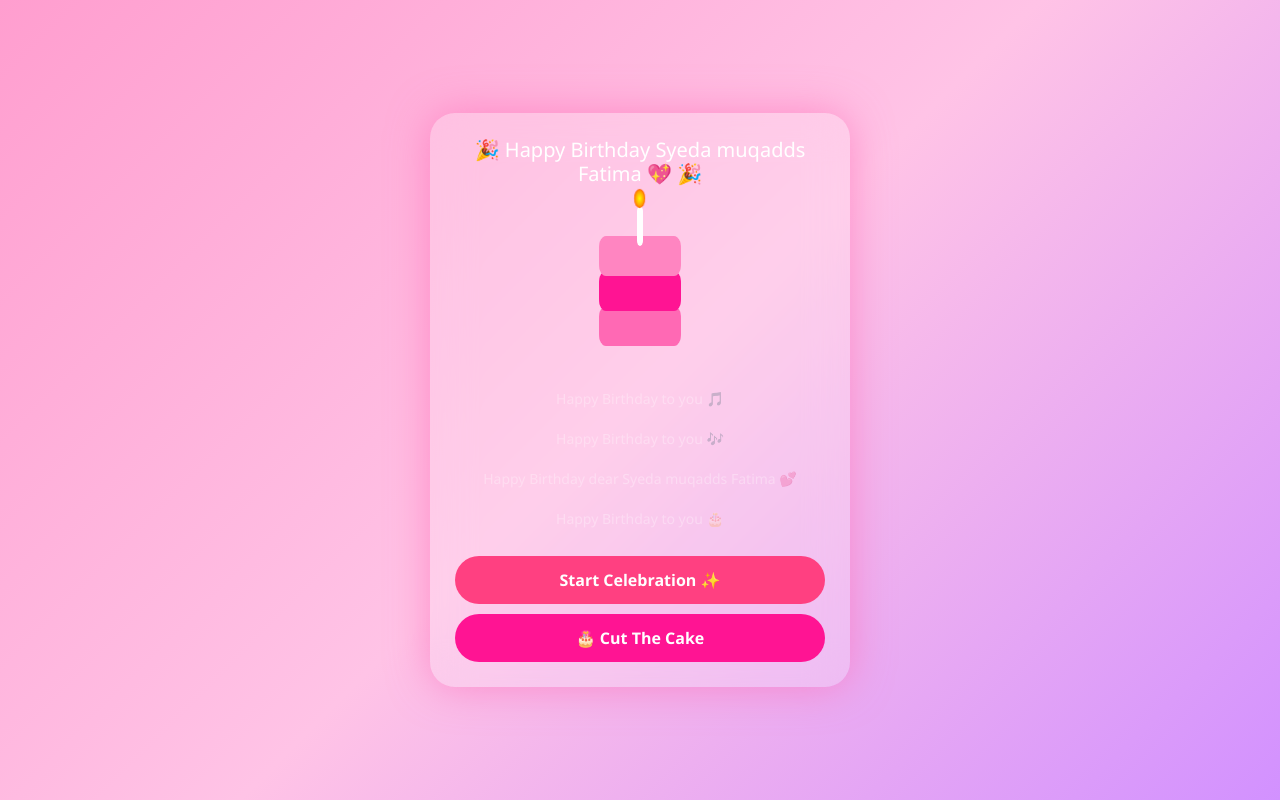
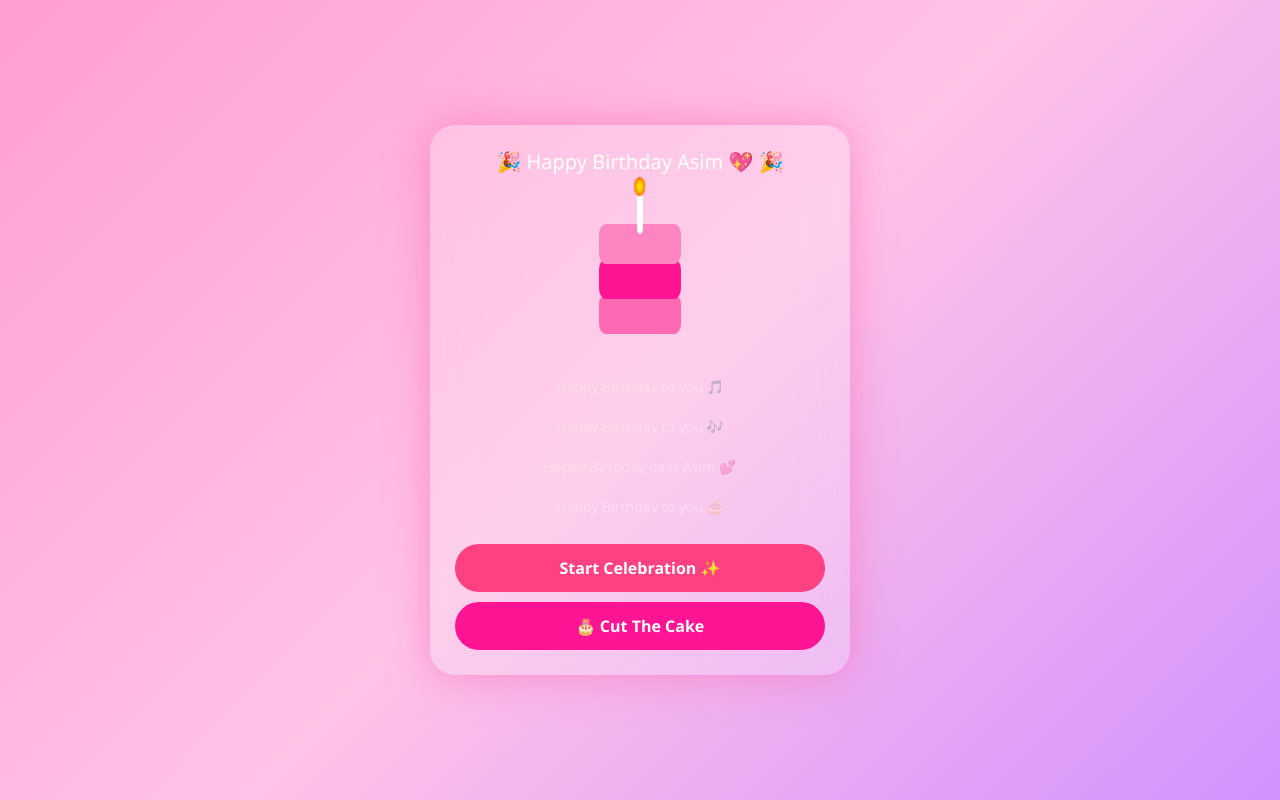
Before and after one commit to WebOfBeauty/-Surprise-, a plain HTML site: page index.html in a window 1280 px wide. Both pictures are taken after a click on the button "Yes 🎂". Drawn offline with nearby package versions, Linux system fonts and the light colour scheme.

Commit message:
Update index.html
Name

```diff
--- a/index.html
+++ b/index.html
@@ -3,7 +3,7 @@
 <head>
 <meta charset="UTF-8">
 <meta name="viewport" content="width=device-width, initial-scale=1.0">
-<title>Happy Birthday Syeda muqadds Fatima 🎉</title>
+<title>Happy Birthday Asim 🎉</title>
 
 <link href="https://cdn.jsdelivr.net/npm/bootstrap@5.3.2/dist/css/bootstrap.min.css" rel="stylesheet">
 
@@ -147,7 +147,7 @@ h2{
 
 <div id="birthdaySection">
 
-    <h2>🎉 Happy Birthday Syeda muqadds Fatima 💖 🎉</h2>
+    <h2>🎉 Happy Birthday Asim 💖 🎉</h2>
 
     <div class="cake" id="cake">
         <div class="layer layer1"></div>
@@ -161,7 +161,7 @@ h2{
     <div class="lyric mt-3">
         <p><span id="l1">Happy Birthday to you 🎵</span></p>
         <p><span id="l2">Happy Birthday to you 🎶</span></p>
-        <p><span id="l3">Happy Birthday dear Syeda muqadds Fatima 💕</span></p>
+        <p><span id="l3">Happy Birthday dear Asim 💕</span></p>
         <p><span id="l4">Happy Birthday to you 🎂</span></p>
     </div>
 
```
